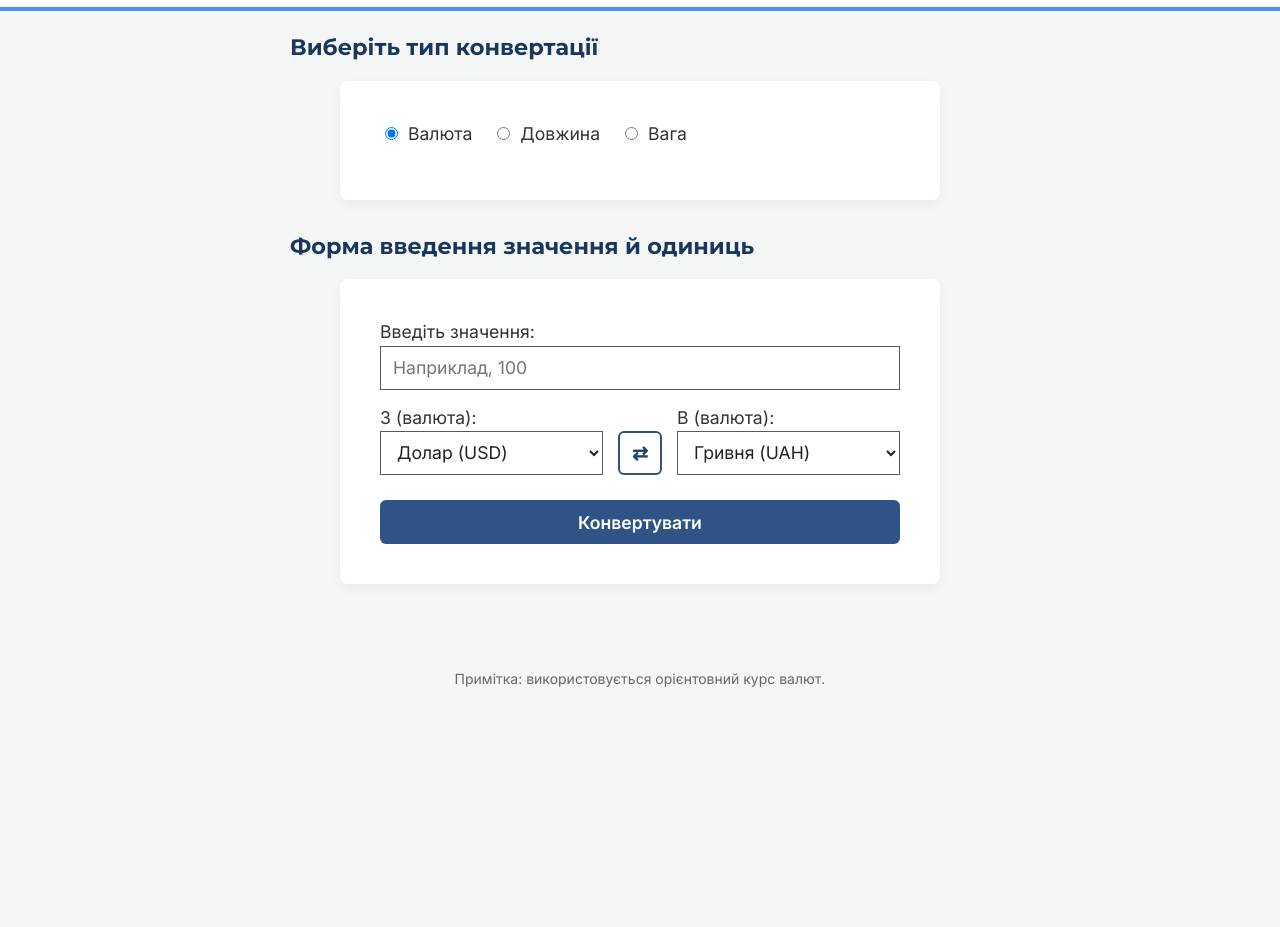
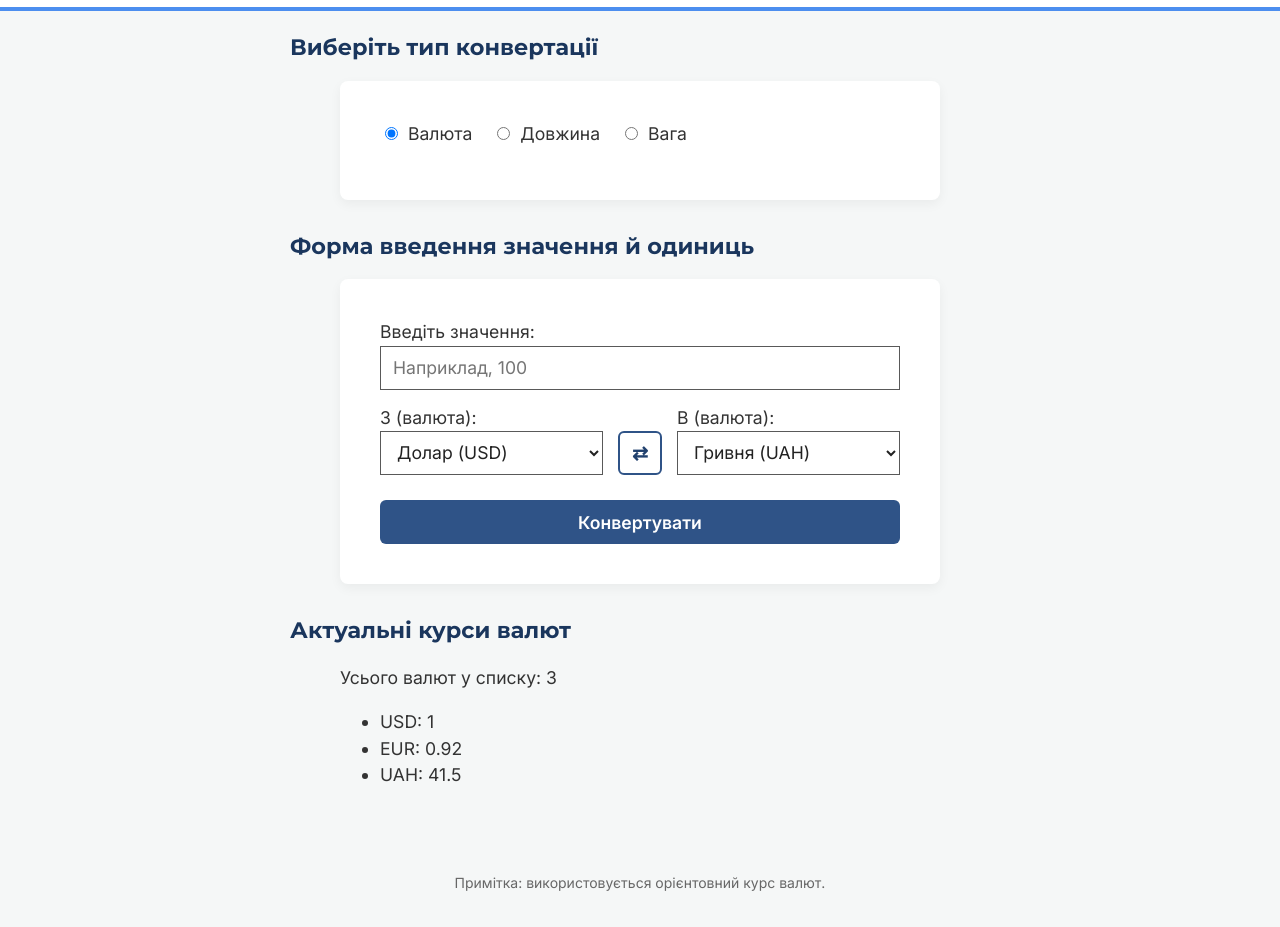
Before and after one commit to Reklli/unit-currency-converter, a plain HTML site: page index.html in a window 1280 px wide. Shown: the part 89-1016 px from the top of the page. Before the commit the page ends 812 px from the top, so only its background shows below. Drawn offline with Linux system fonts and the light colour scheme.

Commit message:
Complete Lab 7

```diff
--- a/index.html
+++ b/index.html
@@ -56,11 +56,18 @@
                 <button type="button">Конвертувати</button>
             </form>
         </section>
+
+        <section>
+            <h2>Актуальні курси валют</h2>
+            <p id="rates-count">Завантаження курсів...</p>
+            <ul id="rates-list">
+                <li class="placeholder">USD: 1 (статична заглушка)</li>
+            </ul>
+        </section>
     </main>
 
     <footer>
         <p>Примітка: використовується орієнтовний курс валют.</p>
     </footer>
-
 </body>
 </html>
--- a/script.js
+++ b/script.js
@@ -3,6 +3,16 @@ const exchangeRates = {
     EUR: 0.92,
     UAH: 41.5
 };
+
+// Вибираємо контейнер списку валют та елемент лічильника
+const listContainer = document.querySelector('#rates-list');
+const ratesCount = document.querySelector('#rates-count');
+
+// Програмно видаляємо статичну заглушку з розмітки
+const placeholderItem = document.querySelector('#rates-list .placeholder');
+if (placeholderItem) {
+    placeholderItem.remove();
+}
 
 // Обчислює сконвертовану суму
 const convert = (amount, rate) => amount * rate;
@@ -16,6 +26,31 @@ classifyAmount(10000 * exchangeRates.UAH);
 let convertedUah = convert(250, exchangeRates.UAH);
 console.log(`250 USD у гривнях: ${convertedUah} UAH`);
 
+renderRates(exchangeRates);
+
+// Рендерить список актуальних курсів валют у DOM, додає data-атрибути,
+// умовний клас для високих курсів і оновлює загальний лічильник валют
+function renderRates(rates) {
+    listContainer.innerHTML = '';
+
+    const entries = Object.entries(rates);
+
+    for (const [currency, rate] of entries) {
+        const listItem = document.createElement('li');
+        listItem.textContent = `${currency}: ${rate}`;
+        listItem.dataset.rate = rate;
+
+        if (rate > 10) {
+            listItem.classList.add('big-rate');
+        }
+
+        listContainer.append(listItem);
+    }
+
+    if (ratesCount) {
+        ratesCount.textContent = `Усього валют у списку: ${entries.length}`;
+    }
+}
 
 // Виводить у консоль загальну кількість доступних валют та курс кожної відносно USD
 function showExchangeRates(rates) {
```
Lines whose indentation alone changed are shown as unchanged.
